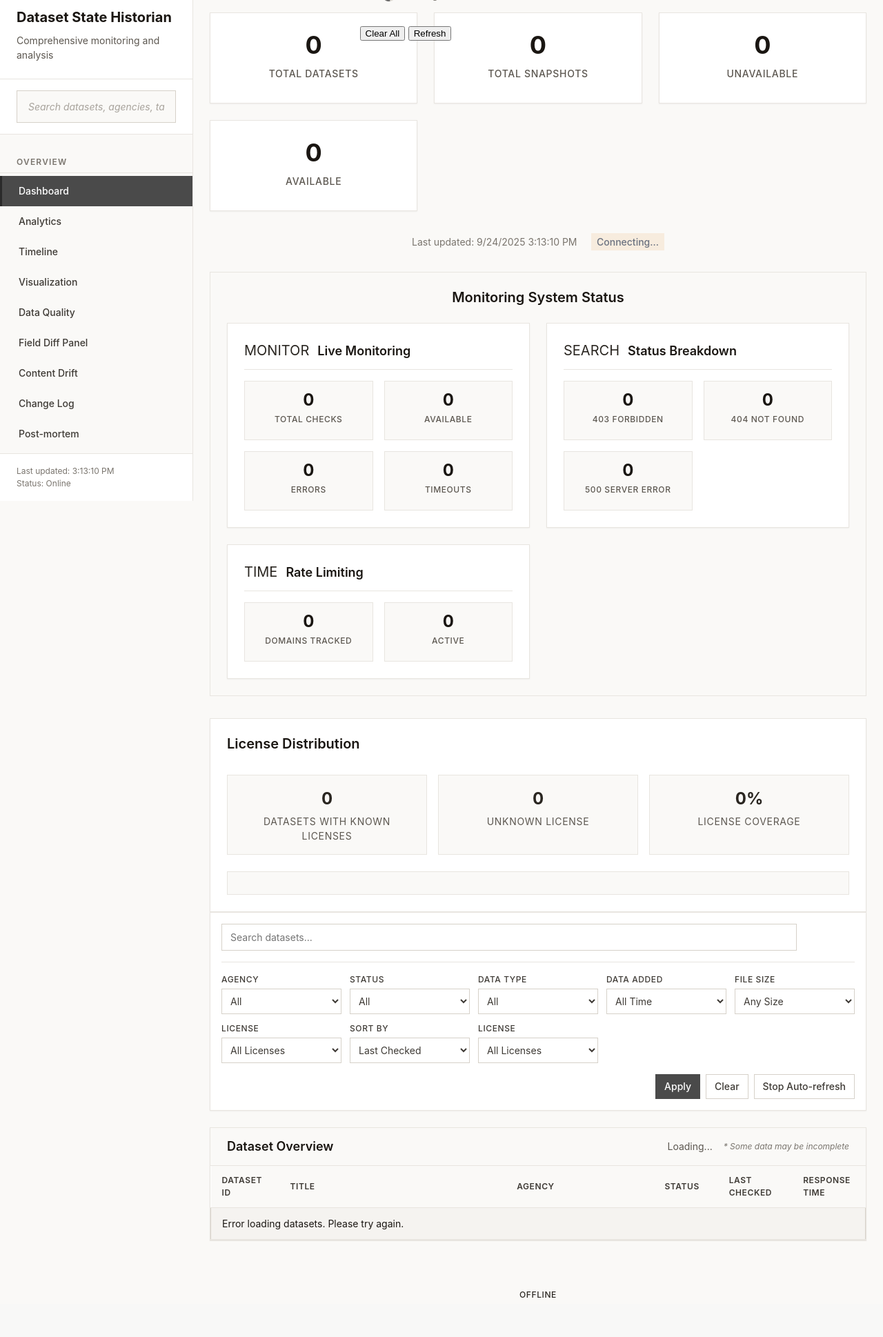
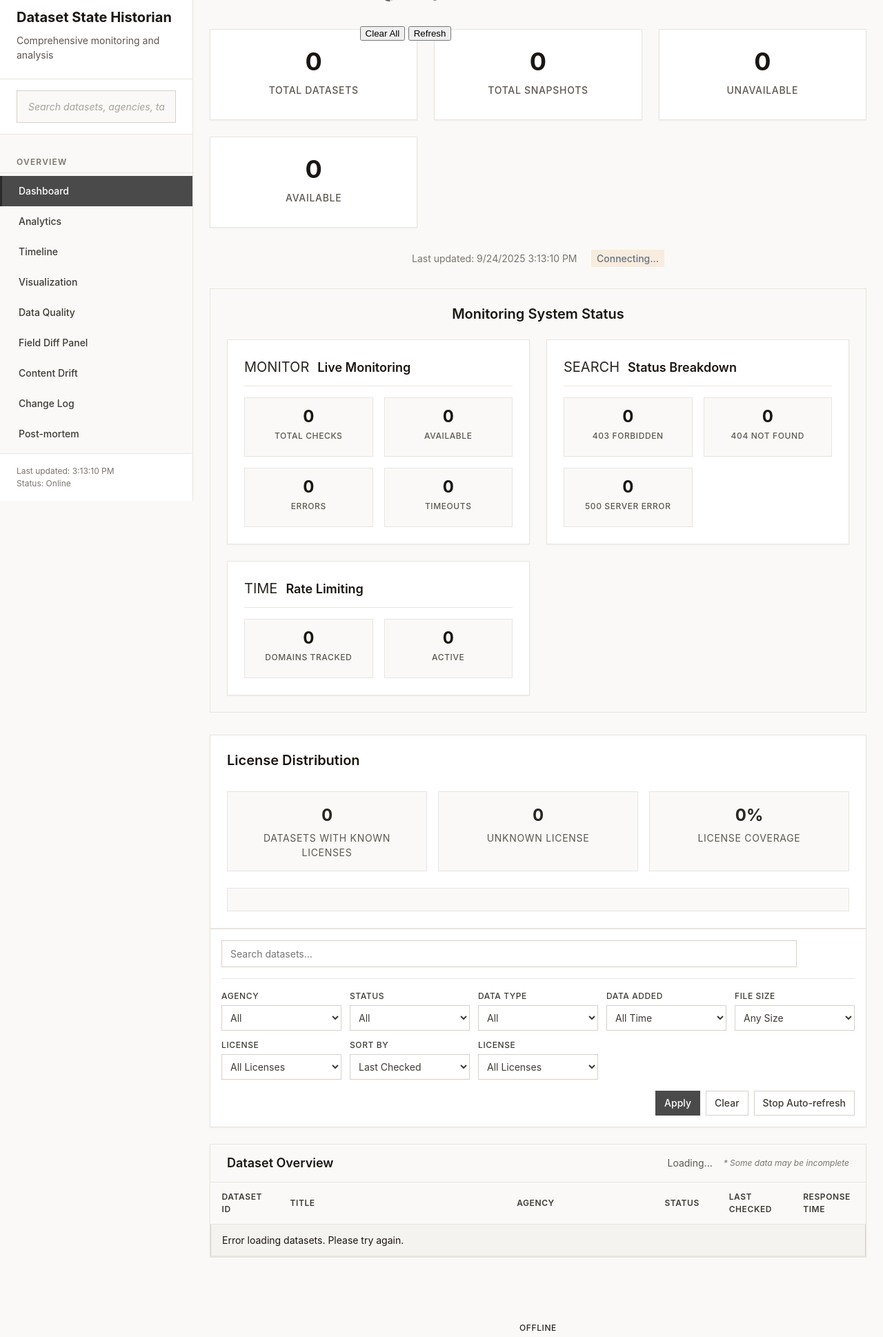
Before and after one commit to hamidahoderinwale/datagov-watcher, a Flask app: page / in a window 1280 px wide. Shown: the part 74-2012 px from the top of the page at 69% size. Before the commit the page ends 1955 px from the top, so only its background shows below. Run offline with Flask 3, Linux system fonts and the light colour scheme; data that the repository does not hold is empty; parts of the project's set-up code (start-up, migrations or seed data) failed here and were passed over; some libraries are stand-ins or nearby versions; some web fonts are replaced.

Commit message:
Fix: Clean up UI formatting and resolve layout issues
- Remove duplicate socket.io script tag from unified_app.html
- Add proper container padding (var(--space-6)) for better spacing
- Add padding-left to main-content when sidebar is collapsed
- Ensure consistent spacing and layout across all components
- Fix potential CSS conflicts and improve overall UI cleanliness

```diff
--- a/web/static/css/main.css
+++ b/web/static/css/main.css
@@ -7,7 +7,7 @@
 .container {
   max-width: var(--container-max-width);
   margin: 0 auto;
-  padding: 0 var(--container-padding);
+  padding: var(--space-6) var(--container-padding);
 }
 
 /* Header */
--- a/web/static/css/sidebar.css
+++ b/web/static/css/sidebar.css
@@ -176,6 +176,7 @@
 
 .main-content.sidebar-collapsed {
   margin-left: 0;
+  padding-left: var(--space-4);
 }
 
 /* Search in sidebar */
--- a/web/templates/pages/unified_app.html
+++ b/web/templates/pages/unified_app.html
@@ -4,7 +4,6 @@
 
 {% block extra_css %}
 <link rel="stylesheet" href="{{ url_for('static', filename='css/monitoring-status.css') }}">
-<script src="https://cdnjs.cloudflare.com/ajax/libs/socket.io/4.7.2/socket.io.js"></script>
 {% endblock %}
 
 {% block content %}
```
